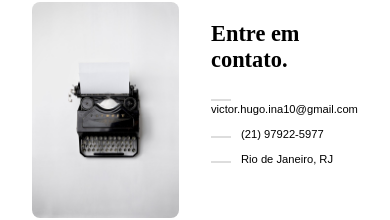
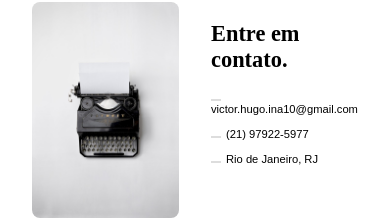
Before and after one commit to vitoinacio/GaleriaProdutos, a React (Vite) app: page /contato in a window 390 px wide. Shown: the part 100-320 px from the top of the page. Built offline with nearby package versions, Linux system fonts and the light colour scheme.

Commit message:
adicao da responsividade

```diff
--- a/src/Components/Contato.module.css
+++ b/src/Components/Contato.module.css
@@ -28,4 +28,10 @@
   .dados li {
     font-size: .7rem;
   }
+
+  .dados li::before {
+    width: 10px;
+    height: 2px;
+    margin-right: 5px;
+  }
 }
```
